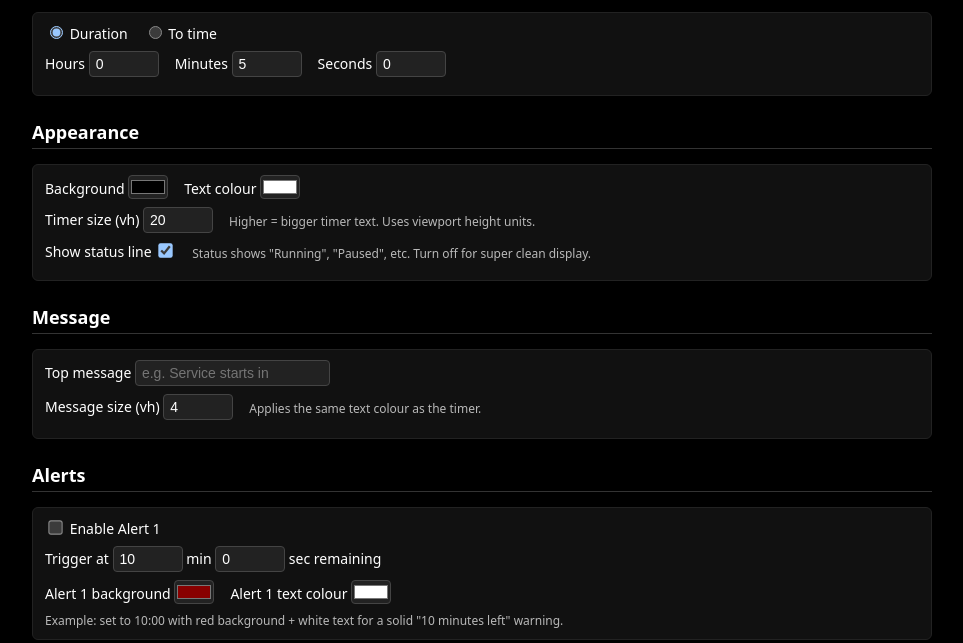
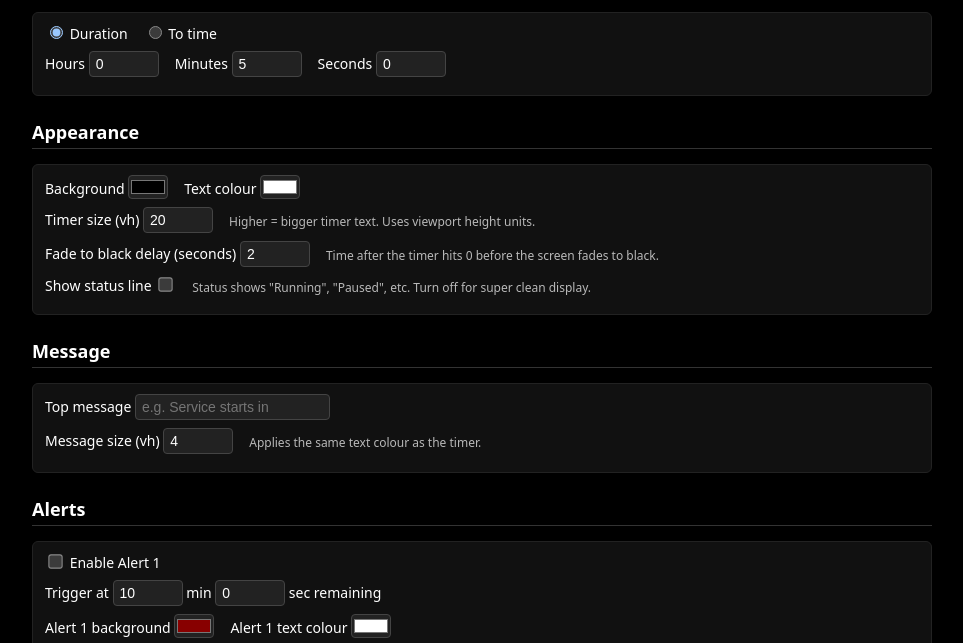
Before and after one commit to gavinwmartin/simple-countdown-timer, a plain HTML site: page settings.html in a window 1280 px wide. Shown: the part 109-752 px from the top of the page, without its empty margins (158-1121 px from the left). Drawn offline with Linux system fonts and the light colour scheme.

Commit message:
Add FTB timeout setting

```diff
--- a/settings.html
+++ b/settings.html
@@ -178,6 +178,14 @@
       </div>
 
       <div class="row">
+        <label>Fade to black delay (seconds)
+          <input type="number" id="fadeToBlackSeconds" class="small-input" min="0" max="600">
+        </label>
+        <span class="hint">Time after the timer hits 0 before the screen fades to black.</span>
+      </div>
+
+
+      <div class="row">
         <label>Show status line
           <input type="checkbox" id="showStatus">
         </label>
@@ -274,7 +282,6 @@
 
     <div class="footer">
       <div>Settings are saved automatically on this PC (localStorage).</div>
-      <!-- NEW: reset-to-defaults button, same style as other footer buttons -->
       <button id="resetDefaultsBtn">Reset to defaults</button>
       <button id="openDisplayBtn">Open display in new tab</button>
     </div>
@@ -297,6 +304,7 @@
     const bgColorInput    = document.getElementById('bgColor');
     const textColorInput  = document.getElementById('textColor');
     const timerSizeInput  = document.getElementById('timerSize');
+    const fadeToBlackSecondsInput = document.getElementById('fadeToBlackSeconds');
     const showStatusInput = document.getElementById('showStatus');
 
     const messageTextInput = document.getElementById('messageText');
@@ -320,7 +328,7 @@
     const loadPresetBtn     = document.getElementById('loadPresetBtn');
     const deletePresetBtn   = document.getElementById('deletePresetBtn');
     const openDisplayBtn    = document.getElementById('openDisplayBtn');
-    const resetDefaultsBtn  = document.getElementById('resetDefaultsBtn'); // NEW
+    const resetDefaultsBtn  = document.getElementById('resetDefaultsBtn');
 
     function defaultSettings() {
       return {
@@ -332,7 +340,8 @@
         bgColor: '#000000',
         textColor: '#ffffff',
         timerSize: 20,
-        showStatus: true,
+        fadeToBlackSeconds: 2,
+        showStatus: false,
         messageText: '',
         messageSize: 4,
         alert1Enabled: false,
@@ -347,6 +356,7 @@
         alert2Text: '#ffffff'
       };
     }
+
 
     function applySettingsToForm(s) {
       if (s.mode === 'time') {
@@ -366,6 +376,7 @@
       bgColorInput.value   = s.bgColor;
       textColorInput.value = s.textColor;
       timerSizeInput.value = s.timerSize;
+      fadeToBlackSecondsInput.value = s.fadeToBlackSeconds;
       showStatusInput.checked = !!s.showStatus;
 
       messageTextInput.value = s.messageText;
@@ -394,6 +405,7 @@
         bgColor:   bgColorInput.value || '#000000',
         textColor: textColorInput.value || '#ffffff',
         timerSize: Number(timerSizeInput.value || '20'),
+        fadeToBlackSeconds: Math.max(0, Number(fadeToBlackSecondsInput.value || '5')),
         showStatus: !!showStatusInput.checked,
         messageText: messageTextInput.value || '',
         messageSize: Number(messageSizeInput.value || '4'),
@@ -534,11 +546,11 @@
     }
 
     // Event wiring
-    [
+        [
       modeDurationRadio, modeTimeRadio,
       durHoursInput, durMinutesInput, durSecondsInput,
       targetTimeInput,
-      bgColorInput, textColorInput, timerSizeInput, showStatusInput,
+      bgColorInput, textColorInput, timerSizeInput, fadeToBlackSecondsInput, showStatusInput,
       messageTextInput, messageSizeInput,
       alert1EnabledInput, alert1MinutesInput, alert1SecondsInput,
       alert1BgInput, alert1TextInput,
```
Also changed, not shown: display.html (+10 -2 lines).
